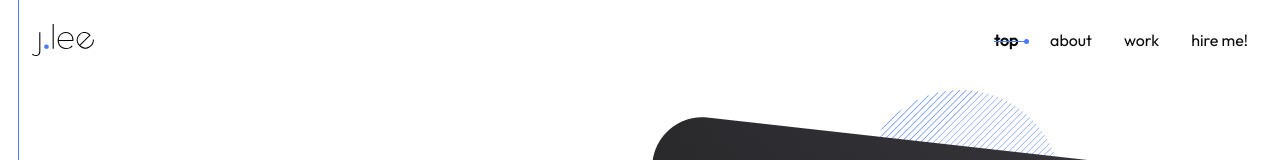
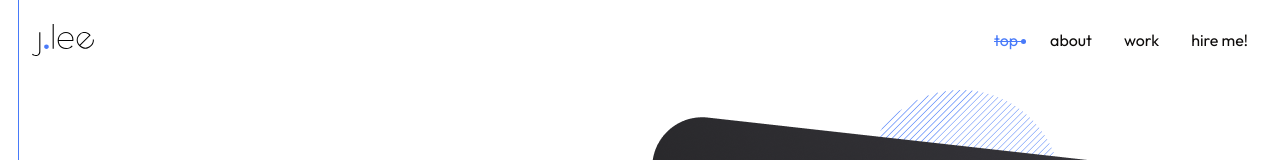
Before and after one commit to fromiron/profile-2023, a Next.js app: page / in a window 1280 px wide. Shown: the top 160 px of the page. Built offline with nearby package versions, Linux system fonts and the light colour scheme.

Commit message:
navigation style修正

```diff
--- a/src/components/navigation.tsx
+++ b/src/components/navigation.tsx
@@ -59,7 +59,7 @@ const NavItem = ({
 }) => {
   return (
     <li>
-      <a href={url} className={`transition-all duration-500 ${selected ? "font-semibold" : ""}`}>
+      <a href={url} className={`transition-all duration-500 ${selected ? "font-medium text-primary" : ""} select-none hover:text-primary`}>
         {text}
       </a>
     </li>
```
